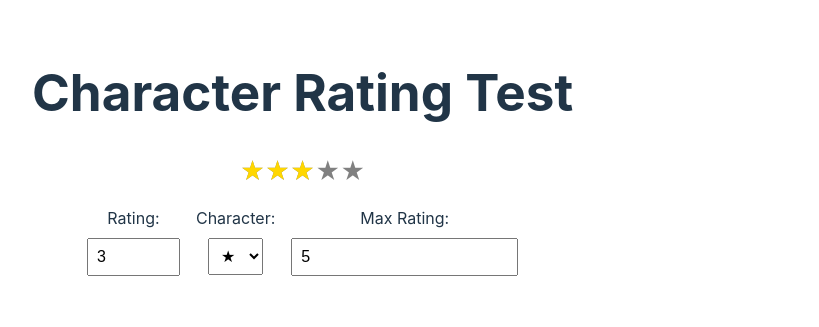
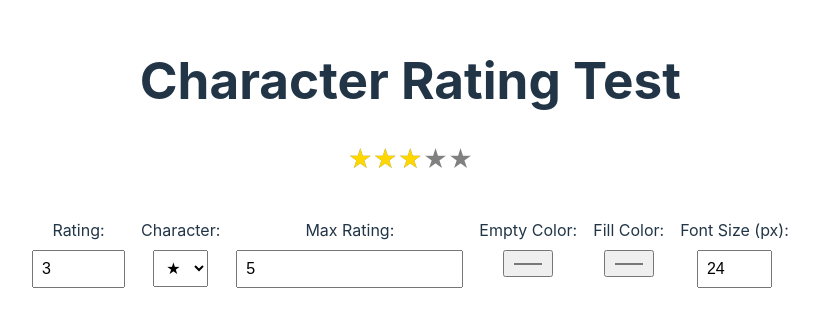
Before and after one commit to lexabu/react-char-fill, a React (Vite) app: page / in a window 1280 px wide. Shown: the part 231-558 px from the top of the page, without its empty margins (0-819 px from the left). Built offline with nearby package versions, Linux system fonts and the light colour scheme.

Commit message:
add fontsize picker and color pickers to app

```diff
--- a/src/App.css
+++ b/src/App.css
@@ -5,6 +5,7 @@
 
 .rating-section {
   margin: 1rem 0;
+  height: 60px;
 }
 
 .controls {
--- a/src/App.tsx
+++ b/src/App.tsx
@@ -7,6 +7,9 @@ function App() {
   const [rating, setRating] = useState(3);
   const [character, setCharacter] = useState('★');
   const [maxRating, setMaxRating] = useState(5);
+  const [emptyColor, setEmptyColor] = useState('grey');
+  const [fillColor, setFillColor] = useState('gold');
+  const [fontSize, setFontSize] = useState(24); // Start as numeric value
 
   const handleCharacterChange = (e: React.ChangeEvent<HTMLSelectElement>) => {
     setCharacter(e.target.value);
@@ -20,6 +23,21 @@ function App() {
     setMaxRating(parseInt(e.target.value, 10));
   };
 
+  const handleEmptyColorChange = (e: React.ChangeEvent<HTMLInputElement>) => {
+    setEmptyColor(e.target.value);
+  };
+
+  const handleFillColorChange = (e: React.ChangeEvent<HTMLInputElement>) => {
+    setFillColor(e.target.value);
+  };
+
+  const handleFontSizeChange = (e: React.ChangeEvent<HTMLInputElement>) => {
+    const value = parseInt(e.target.value, 10);
+    if (value >= 12 && value <= 48) {
+      setFontSize(value);
+    }
+  };
+
   return (
     <div className="app">
       <h1>Character Rating Test</h1>
@@ -28,6 +46,9 @@ function App() {
           rating={rating}
           character={character}
           maxRating={maxRating}
+          emptyColor={emptyColor}
+          fillColor={fillColor}
+          fontSize={`${fontSize}px`} // Convert to string with 'px'
         />
       </div>
       <div className="controls">
@@ -61,6 +82,38 @@ function App() {
             min="1"
           />
         </label>
+        <label>
+          Empty Color:
+          <input
+            type="color"
+            value={emptyColor}
+            onChange={handleEmptyColorChange}
+          />
+        </label>
+        <label>
+          Fill Color:
+          <input
+            type="color"
+            value={fillColor}
+            onChange={handleFillColorChange}
+          />
+        </label>
+        <label>
+          Font Size (px):
+          <input
+            type="number"
+            value={fontSize}
+            onChange={handleFontSizeChange}
+            min="12"
+            max="48"
+            step="2"
+          />
+        </label>
+        {fontSize < 12 || fontSize > 48 ? (
+          <p style={{ color: 'red' }}>
+            Font size must be between 12 and 48 pixels
+          </p>
+        ) : null}
       </div>
     </div>
   );
--- a/src/CharacterRating/CharacterRating.tsx
+++ b/src/CharacterRating/CharacterRating.tsx
@@ -7,6 +7,7 @@ interface CharacterRatingProps {
   maxRating: number;
   emptyColor?: string;
   fillColor?: string;
+  fontSize?: string;
 }
 
 const CharacterRating: React.FC<CharacterRatingProps> = ({
@@ -15,6 +16,7 @@ const CharacterRating: React.FC<CharacterRatingProps> = ({
   maxRating,
   emptyColor,
   fillColor,
+  fontSize,
 }) => {
   return (
     <span>
@@ -26,6 +28,7 @@ const CharacterRating: React.FC<CharacterRatingProps> = ({
           character={character}
           emptyColor={emptyColor}
           fillColor={fillColor}
+          fontSize={fontSize}
         />
       ))}
     </span>
```
